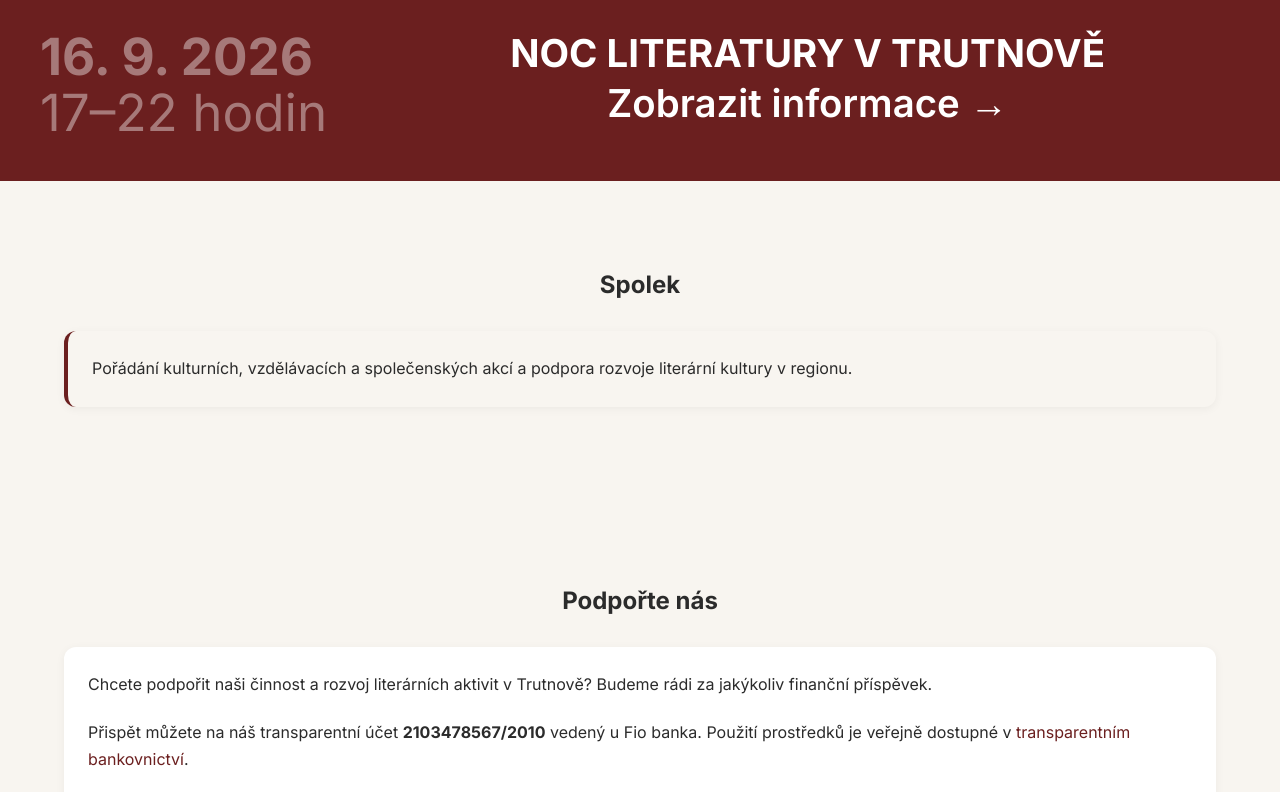
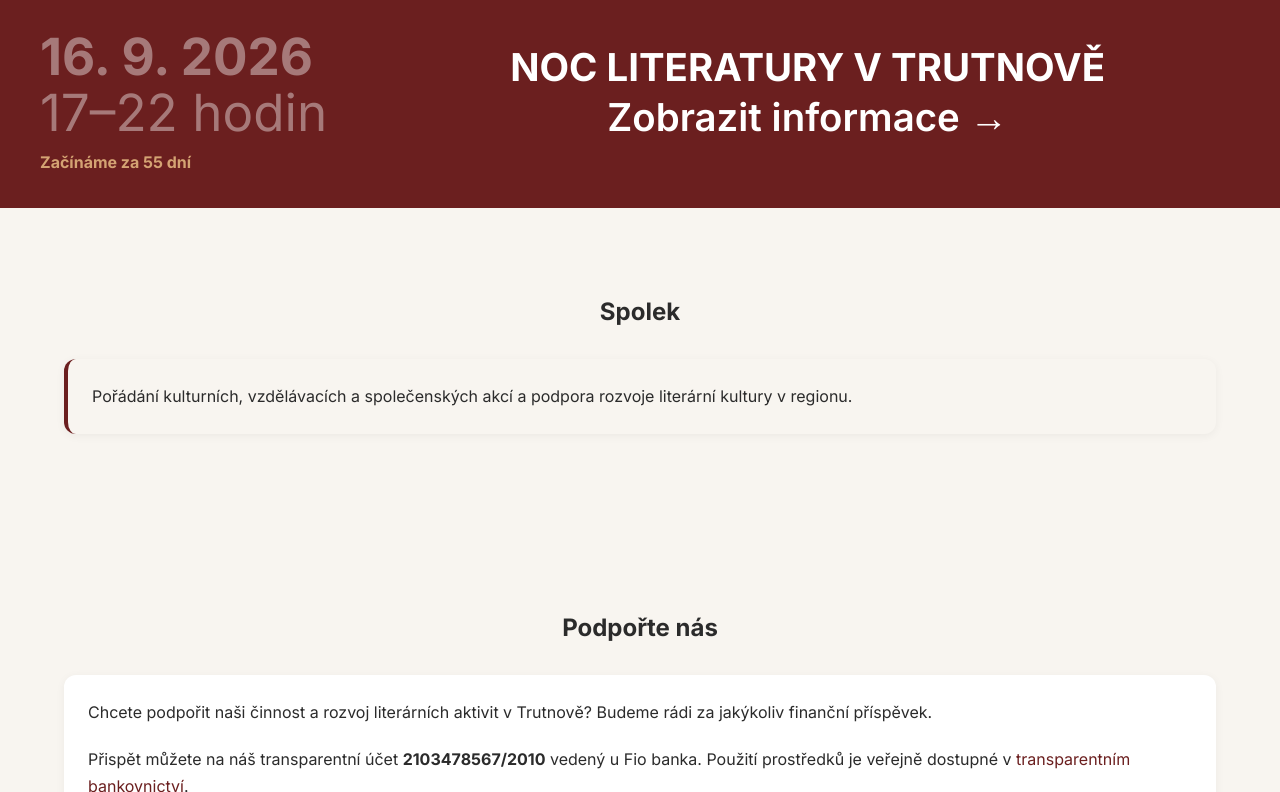
Before and after one commit to petira/trut, a Jekyll site: the page built from index.md, in a window 1280 px wide and 900 px high, scrolled down 867 px, cut to the strip 108-900 px from the top of the window. Built offline with Jekyll 4.4.1, drawn with Linux system fonts in a browser that asks for light colours; some web fonts are replaced.

Commit message:
Update teaser.html

```diff
--- a/_includes/teaser.html
+++ b/_includes/teaser.html
@@ -1,3 +1,5 @@
+<link rel="stylesheet" href="{{ '/assets/css/teaser.css' | relative_url }}">
+
 <section class="teaser">
 
     <div class="container">
@@ -42,3 +44,5 @@
     </div>
 
 </section>
+
+<script src="{{ '/assets/js/teaser.js' | relative_url }}"></script>
```
